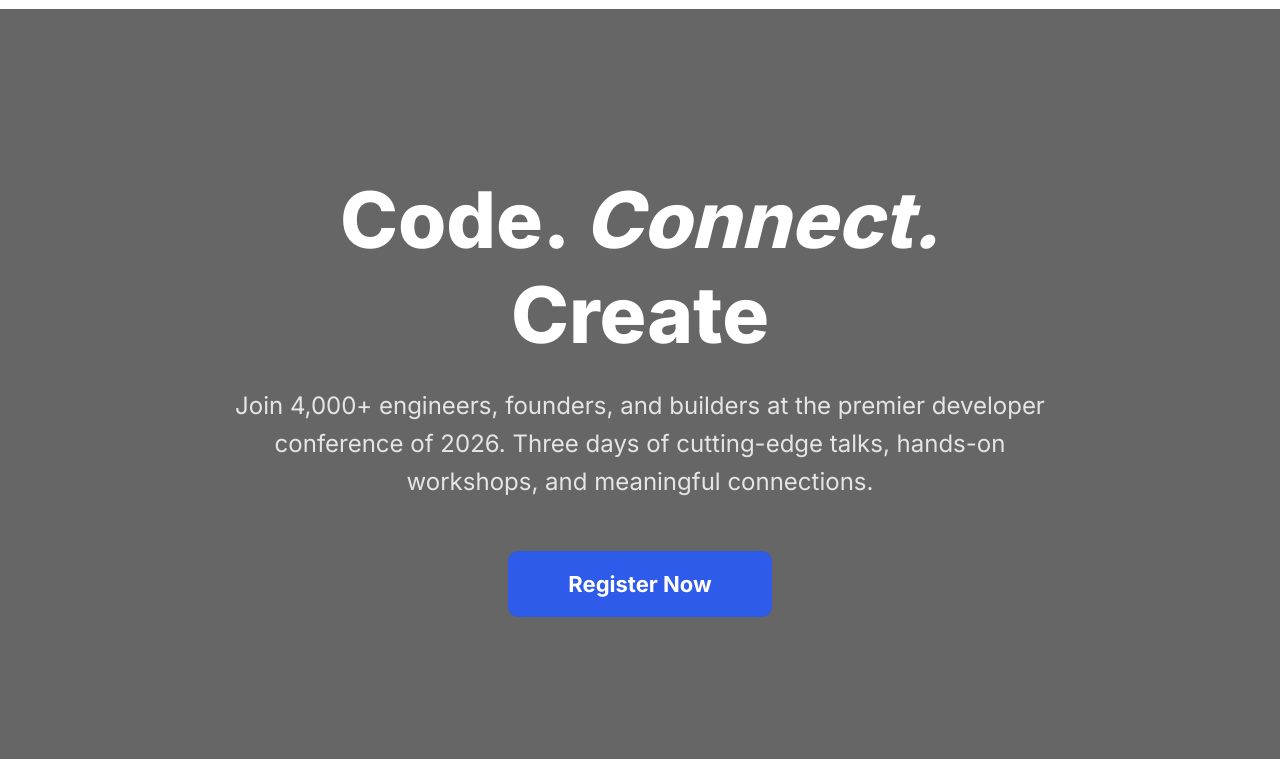
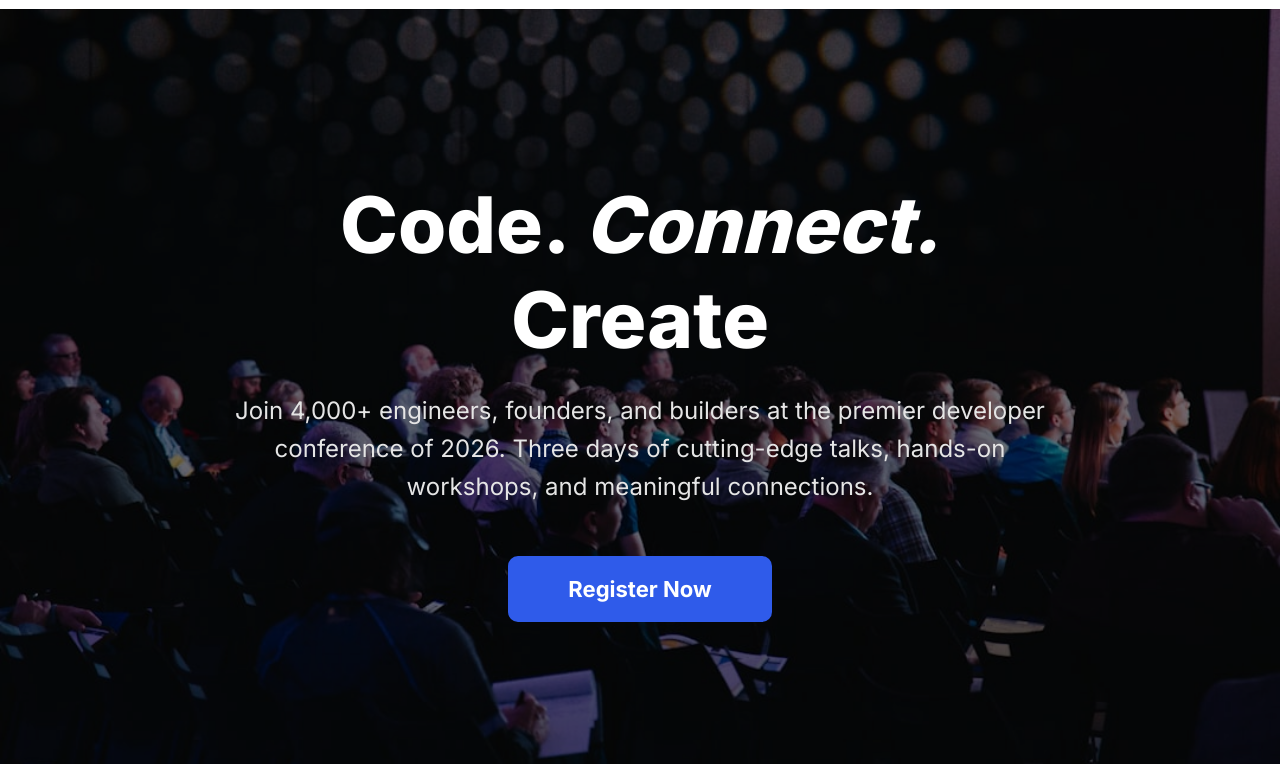
Before and after one commit to Rawayan/first-assignment, a plain HTML site: page index.html in a window 1280 px wide. Shown: the part 61-825 px from the top of the page. Drawn offline with Linux system fonts and the light colour scheme.

Commit message:
shade changes

```diff
--- a/style.css
+++ b/style.css
@@ -84,8 +84,7 @@ nav ul li a:hover{
 
 
 /* HERO */
-
-/* .hero{
+.hero{
 
     width:100%;
     height:760px;
@@ -106,22 +105,6 @@ nav ul li a:hover{
     inset:0;
 
     background:rgba(0,0,0,.55);
-} */
-
-.hero{
-    background:
-        linear-gradient(rgba(0,0,0,0.60), rgba(0,0,0,0.60)),
-        url("images/hero.jpg");
-
-    background-size: cover;
-    background-position: center;
-    background-repeat: no-repeat;
-
-    height: 750px;
-
-    display: flex;
-    justify-content: center;
-    align-items: center;
 }
 
 .hero-content{
@@ -136,7 +119,6 @@ nav ul li a:hover{
 
     width:850px;
 }
-
 
 .hero-content h1{
 
```
